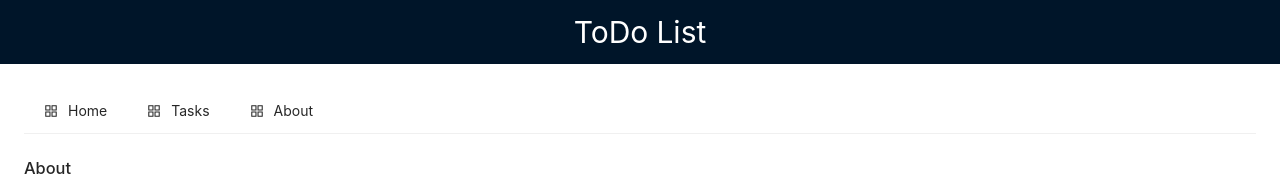
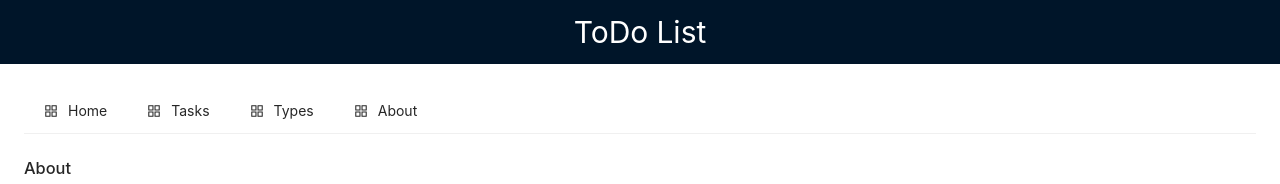
Before and after one commit to verena91/test-app-web, a React (Create React App) app: page /about in a window 1280 px wide. Shown: the top 184 px of the page. Built offline with nearby package versions, Linux system fonts and the light colour scheme.

Commit message:
Completado

```diff
--- a/src/App.js
+++ b/src/App.js
@@ -25,6 +25,10 @@ function AppMenu() {
         <Menu.Item key="tasks:1"><Link to="/tasks">Tasks</Link></Menu.Item>
         <Menu.Item key="tasks:2"><Link to="/tasks/new">New Task</Link></Menu.Item>
       </SubMenu>
+      <SubMenu key="types" icon={<AppstoreOutlined />} title="Types">
+        <Menu.Item key="types:1"><Link to="/tasks">Types</Link></Menu.Item>
+        <Menu.Item key="types:2"><Link to="/tasks/new">New Type</Link></Menu.Item>
+        </SubMenu>
       <Menu.Item key="about" icon={<AppstoreOutlined />}>
         <Link to="/about">About</Link>
       </Menu.Item>
--- a/src/components/About.js
+++ b/src/components/About.js
@@ -1,6 +1,12 @@
-import React from 'react';
+import React, { useState, useEffect } from 'react';
 
 function About(props) {
+  const [counter,setCounter] = useState(0);
+
+  useEffect(() => {
+    console.log('useEffect')
+  })
+
   return (
     // <h3>Requested Param: {props.match.params.id}</h3>
     <>
```
